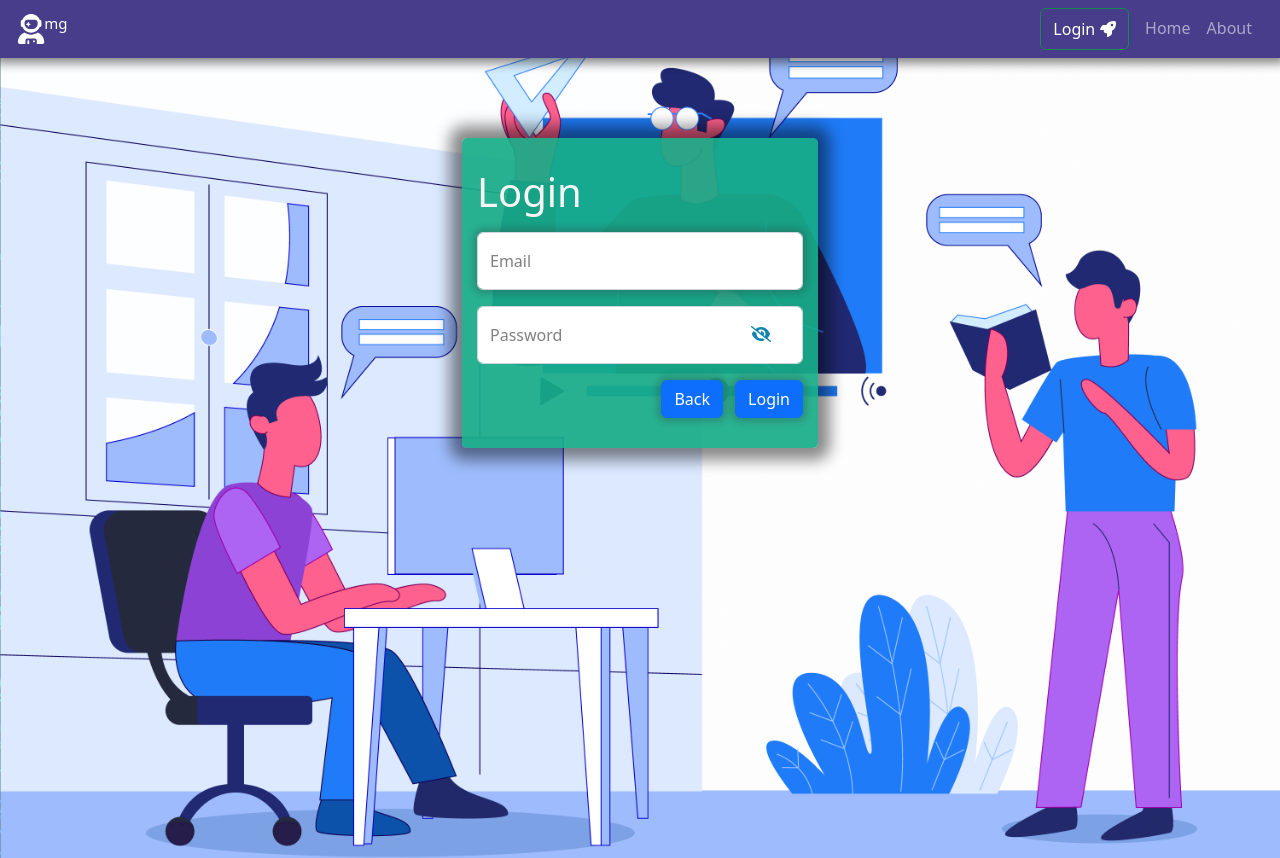
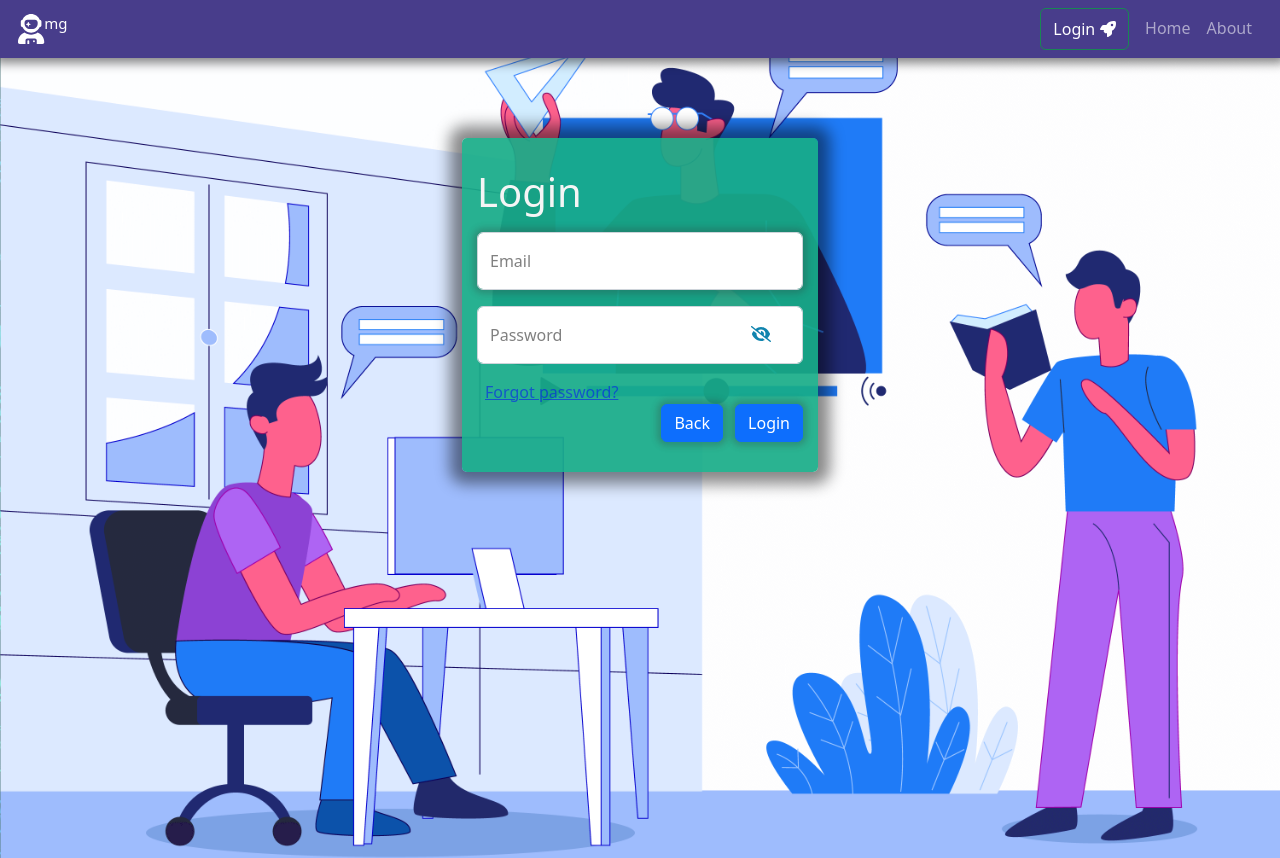
Before and after one commit to MihailGorbenko/omg-app, a React (Create React App) app in the folder frontend/: page /login in a window 1280 px wide. Built offline with nearby package versions, Linux system fonts and the light colour scheme.

Commit message:
wrote reset password link logic

```diff
--- a/frontend/src/app/components/LoginForm.tsx
+++ b/frontend/src/app/components/LoginForm.tsx
@@ -8,8 +8,11 @@ import styles from '../styles/Form/AuthForm.module.css'
 import { Button, Row } from "react-bootstrap";
 import { Form, FloatingLabel } from "react-bootstrap";
 import { FontAwesomeIcon } from "@fortawesome/react-fontawesome";
-import { Formik, useFormikContext } from 'formik'
+import { Formik } from 'formik'
 import * as yup from 'yup'
+import { useResetPasswordMutation } from "../features/authentication/authApi";
+import useLoader from "../hooks/useLoader";
+import useProgress from "../hooks/useProgress";
 
 
 const schema = yup.object().shape({
@@ -33,12 +36,15 @@ const initialValues = {
 
 
 const LoginForm: React.FC = () => {
-    const { login, logout, loading, isLogin } = useLogin();
+    const { login, isLogin } = useLogin();
     const location = useLocation()
     const navigate = useNavigate()
     const [emailError, setEmailError] = useState(false)
     const [passwordError, setPasswordError] = useState(false)
     const [passwordVisible, setPasswordVisible] = useState(false)
+    const [resetPassword] = useResetPasswordMutation()
+    const loader = useLoader()
+    const progress = useProgress()
 
     useEffect(() => {
         if (isLogin) navigate('/')
@@ -48,6 +54,25 @@ const LoginForm: React.FC = () => {
     function clearErrors() {
         setEmailError(false)
         setPasswordError(false)
+    }
+
+    async function handleResetLink(email: string) {
+        loader.on()
+        progress.set(15)
+        await resetPassword({ email })
+            .unwrap()
+            .then(resp => {
+                //show success toast
+                console.log(resp)
+                progress.done()
+                loader.off()
+            })
+            .catch(err => {
+                //show error toast
+                console.log(err)
+                progress.off()
+                loader.off()
+            })
     }
 
     async function handleFormSubmit(values: typeof initialValues) {
@@ -153,6 +178,9 @@ const LoginForm: React.FC = () => {
                                     <Form.Control.Feedback >Looks good!</Form.Control.Feedback>
                                 </FloatingLabel>
                             </Form.Group>
+                            <div className={styles['reset-link']}
+                                onClick={() => handleResetLink(values.email)}>Forgot password?</div>
+
                             <Row style={{ justifyContent: 'end' }}>
                                 <Button
                                     variant="primary"
@@ -166,7 +194,6 @@ const LoginForm: React.FC = () => {
                                 <Button variant="primary" type="submit" className={styles.button}>
                                     Login
                                 </Button>
-
                             </Row>
                         </Form>
                     )}
--- a/frontend/src/app/components/ProtectedRoute.ts
+++ b/frontend/src/app/components/ProtectedRoute.ts
@@ -6,7 +6,7 @@ import { log } from "console";
 
 
 interface Props {
-    children: JSX.Element;
+    children: JSX.Element | null;
 }
 export const ProtectedRoute: FC<Props> = ({ children }) => {
 
@@ -24,6 +24,6 @@ export const ProtectedRoute: FC<Props> = ({ children }) => {
     })
 
 
-    return children
+    return authState.isLogin ? children : null
 
 }
--- a/frontend/src/app/features/authentication/authApi.ts
+++ b/frontend/src/app/features/authentication/authApi.ts
@@ -48,15 +48,15 @@ export const authApi = createApi({
             }
         }),
 
-        resetPassword: builder.mutation<number | undefined | AuthErrorResponse, { email: String }>({
+        resetPassword: builder.mutation<{message:string} | AuthErrorResponse, { email: String }>({
             query: (credentials) => ({
                 url: '/resetPassword',
                 method: 'POST',
                 body: credentials
             }),
-            transformResponse: (response: number | undefined, meta, arg) => {
+            transformResponse: (response: { message: string } , meta, arg) => {
 
-                return meta?.response?.status
+                return {message: response.message}
 
             },
             transformErrorResponse: (response: ErrorRawResponse, meta, arg) => {
--- a/frontend/src/app/pages/Home.tsx
+++ b/frontend/src/app/pages/Home.tsx
@@ -6,22 +6,23 @@ import styles from '../styles/Home/Home.module.css'
 import { useTypedSelector } from "../store/store"
 import { selectAuth } from "../features/authentication/authSlice"
 import { useEffect } from "react"
+import { ProtectedRoute } from "../components/ProtectedRoute"
 
 
 const Home: React.FC = () => {
     const user = useTypedSelector(selectAuth).user
 
     return (
-        <>
+        <ProtectedRoute>
             <Container style={{ padding: '0 2em' }}>
                 <Row className="justify-content-center ">
                     <Card className={styles.card}>
                         <Image
                             roundedCircle
-                            src={user?.avatar_url.toString()}
+                            src={user?.avatar_url?.toString()}
                             className={styles['profile-image']} />
                         <Card.Body>
-                            <h1>{user?.name.toUpperCase() + ' ' + user?.lastName.toUpperCase()}</h1>
+                            <h1>{user?.name?.toUpperCase() + ' ' + user?.lastName?.toUpperCase()}</h1>
                             <hr />
                             <h3>{user?.email}</h3>
                         </Card.Body>
@@ -29,9 +30,7 @@ const Home: React.FC = () => {
                 </Row>
                 <Outlet />
             </Container>
-
-
-        </>
+        </ProtectedRoute>
     )
 }
 
--- a/frontend/src/app/pages/Index.tsx
+++ b/frontend/src/app/pages/Index.tsx
@@ -1,14 +1,18 @@
+import { useNavigate } from "react-router"
 import { ProtectedRoute } from "../components/ProtectedRoute"
 import Home from "./Home"
+import { useEffect } from "react"
 
 
 
 const Index: React.FC = () => {
-    return (
-        <ProtectedRoute>
-            <Home />
-        </ProtectedRoute>
-    )
+    const navigate = useNavigate()
+
+    useEffect(() => {
+        navigate('/home')
+    })
+
+    return <></>
 }
 
 export default Index
--- a/frontend/src/app/styles/Form/AuthForm.module.css
+++ b/frontend/src/app/styles/Form/AuthForm.module.css
@@ -34,3 +34,17 @@
     color: gray;
     margin-bottom: 1em;
 }
+
+.reset-link{
+    color: rgba(0, 0, 255, 0.507);
+    text-decoration: underline;
+    font-weight: 500;
+    margin-left: .5em;
+    cursor: pointer;
+
+}
+
+.reset-link:hover {
+    color: blue;
+
+}
--- a/frontend/src/app/styles/Home/Home.module.css
+++ b/frontend/src/app/styles/Home/Home.module.css
@@ -14,6 +14,6 @@
     box-shadow: 0 0 13px 4px rgba(16, 16, 17, 0.445);
     border: 3px solid var(--app-color-primary);
     margin: 1em;
-    min-height: 15em;
+    min-height: 20em;
 
 }
--- a/frontend/src/index.tsx
+++ b/frontend/src/index.tsx
@@ -41,12 +41,11 @@ const router = createBrowserRouter(
     <Route path='/' element={<App />} errorElement={<GlobalError />} >
       <Route index element={<Index />} />
       <Route
+        path='home'
         element={
-          <ProtectedRoute>
             <Suspense fallback={<GlobalLoader />}>
               <Home />
-            </Suspense>
-          </ProtectedRoute>}>
+            </Suspense>}>
         <Route path='feed' element={
           <Suspense>
             <Feed />
```
